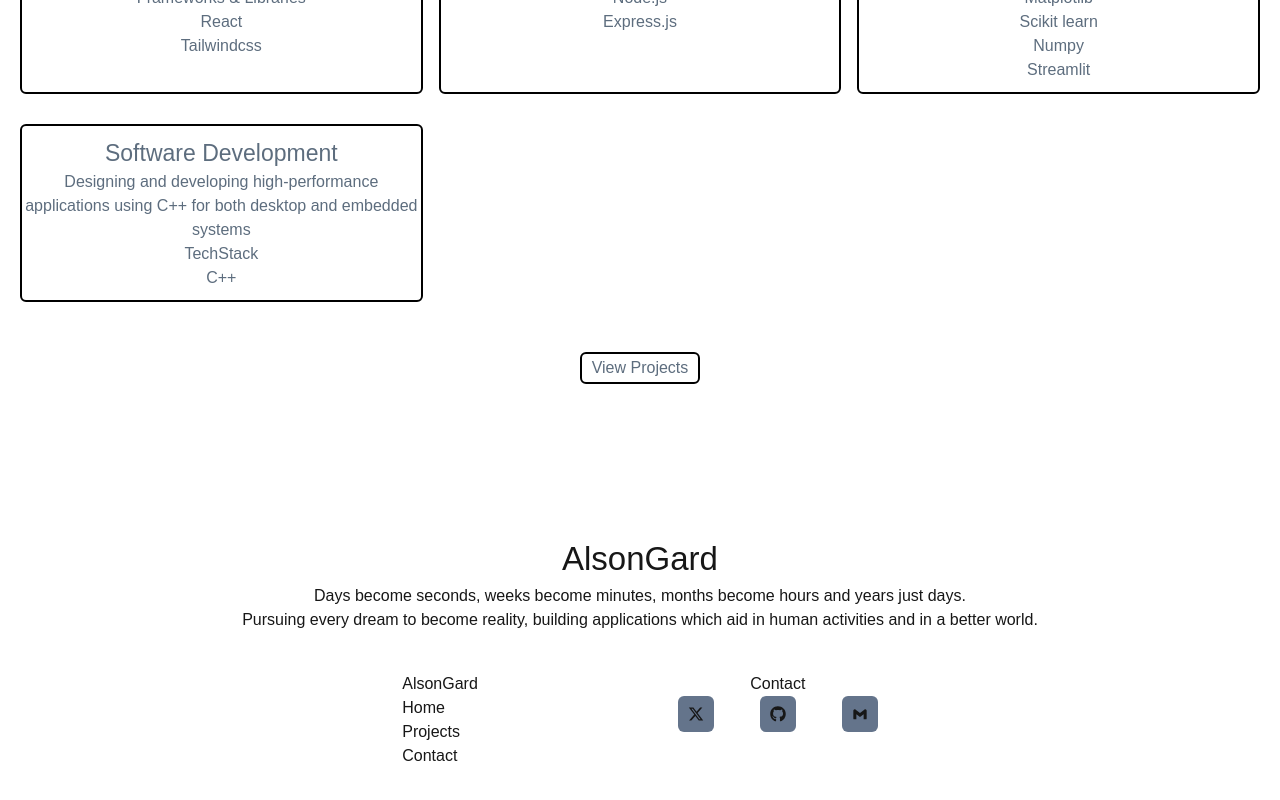
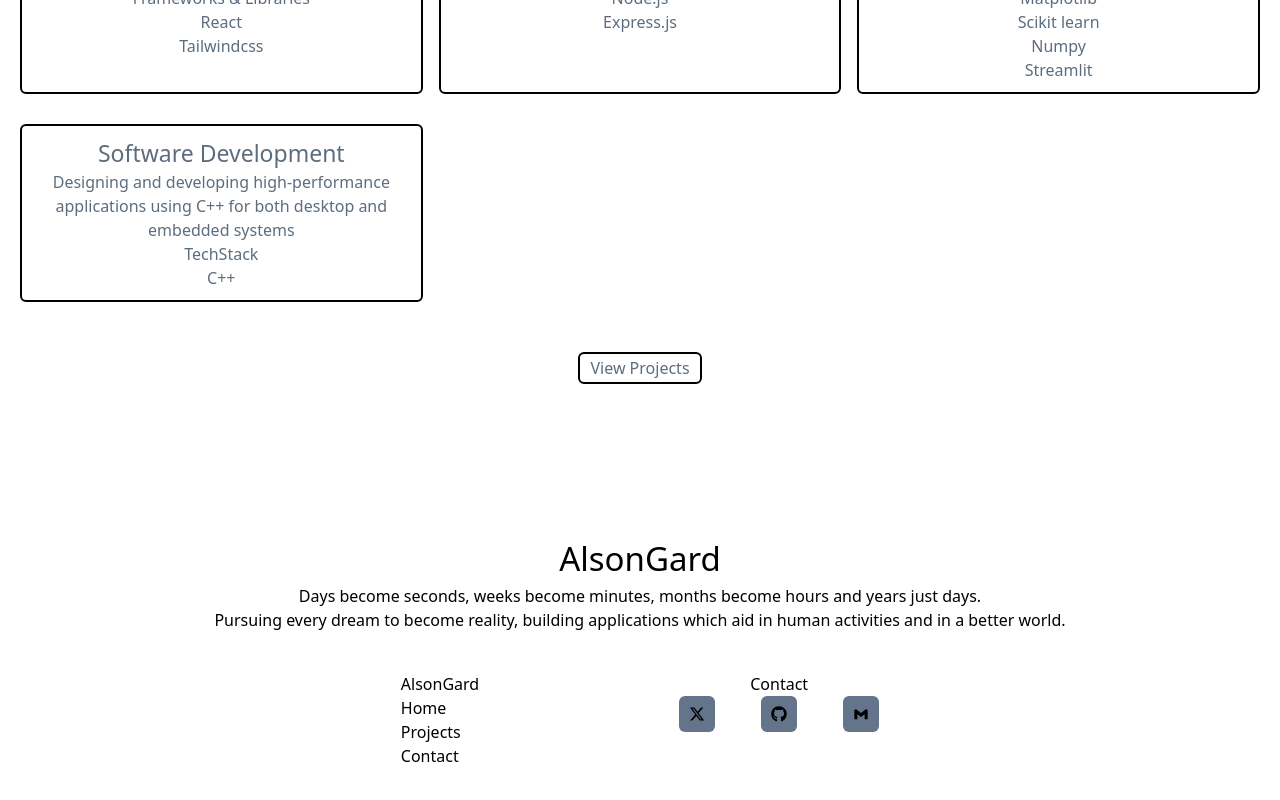
Before and after one commit to alsongard/alsongard, a Next.js app in the folder mydevportfoli/: page / in a window 1280 px wide. Shown: the part 1443-2243 px from the top of the page. Built offline with nearby package versions, Linux system fonts and the light colour scheme.

Commit message:
removed unneccesary styles

```diff
--- a/mydevportfoli/app/globals.css
+++ b/mydevportfoli/app/globals.css
@@ -2,6 +2,7 @@
 @tailwind components;
 @tailwind utilities;
 
+/*
 :root {
   --background: #ffffff;
   --foreground: #171717;
@@ -25,7 +26,7 @@ body {
     text-wrap: balance;
   }
 }
-
+*/
 
 @layer base
 {
@@ -36,4 +37,8 @@ body {
     /* transition-timing-function: ease-out; */
     transform: scale(0.9, 0.9);
   }
+  .project-cover
+  {
+    background-image: linear-gradient(to right, rgba(44, 197, 159, 0.568), rgba(0, 134, 128, 0.781));
+  }
 }
```
